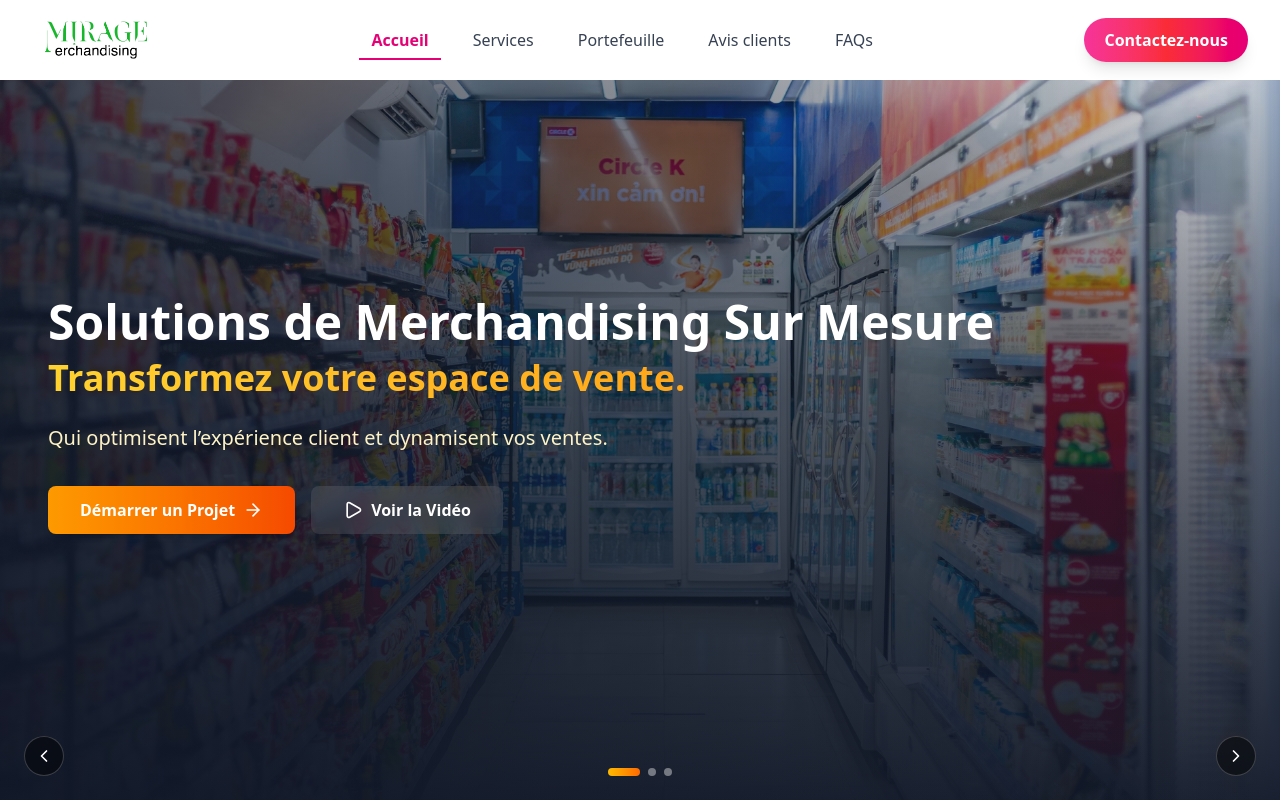
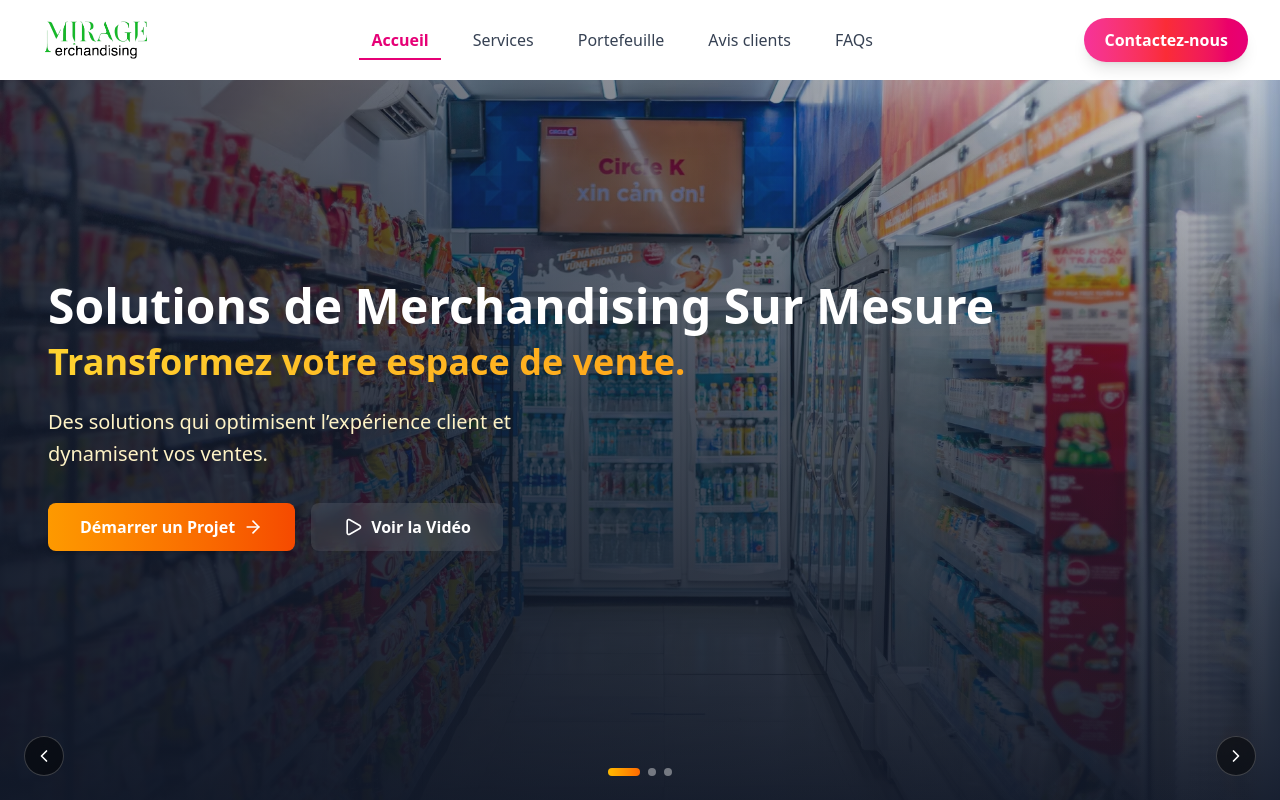
Before and after one commit to NAJEEBKHAN123/Merchandising-client, a React (Vite) app: page / in a window 1280 px wide. Shown: the top 800 px of the page. Built offline with nearby package versions, Linux system fonts and the light colour scheme.

Commit message:
add some grammatical mistake

```diff
--- a/src/components/Hero.jsx
+++ b/src/components/Hero.jsx
@@ -21,7 +21,7 @@ const Hero = () => {
       title: "Solutions de Merchandising Sur Mesure",
       highlight: "Transformez votre espace de vente.",
       description:
-        "Qui optimisent l’expérience client et dynamisent vos ventes.",
+        "Des solutions qui optimisent l’expérience client et dynamisent vos ventes.",
       // Warm professional tones that complement strategic planning imagery
       color: "from-amber-400 to-orange-500",
       buttonColor: "from-amber-500 to-orange-600 hover:from-amber-600 hover:to-orange-700",
@@ -45,7 +45,7 @@ const Hero = () => {
       title: "Optimisation de l'Espace de Vente",
       highlight: "Augmentez Votre Chiffre d'Affaires",
       description:
-        "Assistance stratégique, implantation des produits et signalétique pour convertir D’avantage de visiteurs.",
+        "Assistance stratégique, implantation des produits et signalétique pour convertir davantage de visiteurs.",
       // Success/growth green tones that complement optimization imagery
       color: "from-emerald-400 to-green-500",
       buttonColor: "from-emerald-500 to-green-600 hover:from-emerald-600 hover:to-green-700",
```
